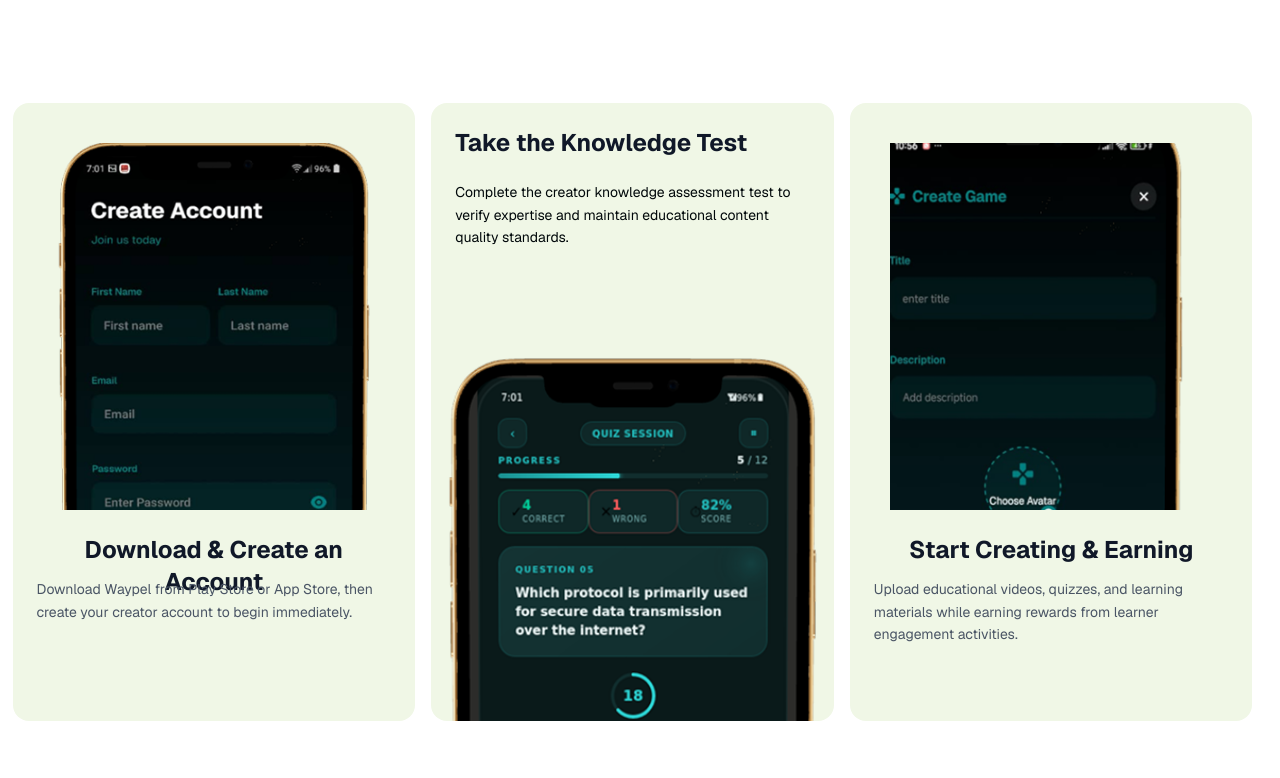
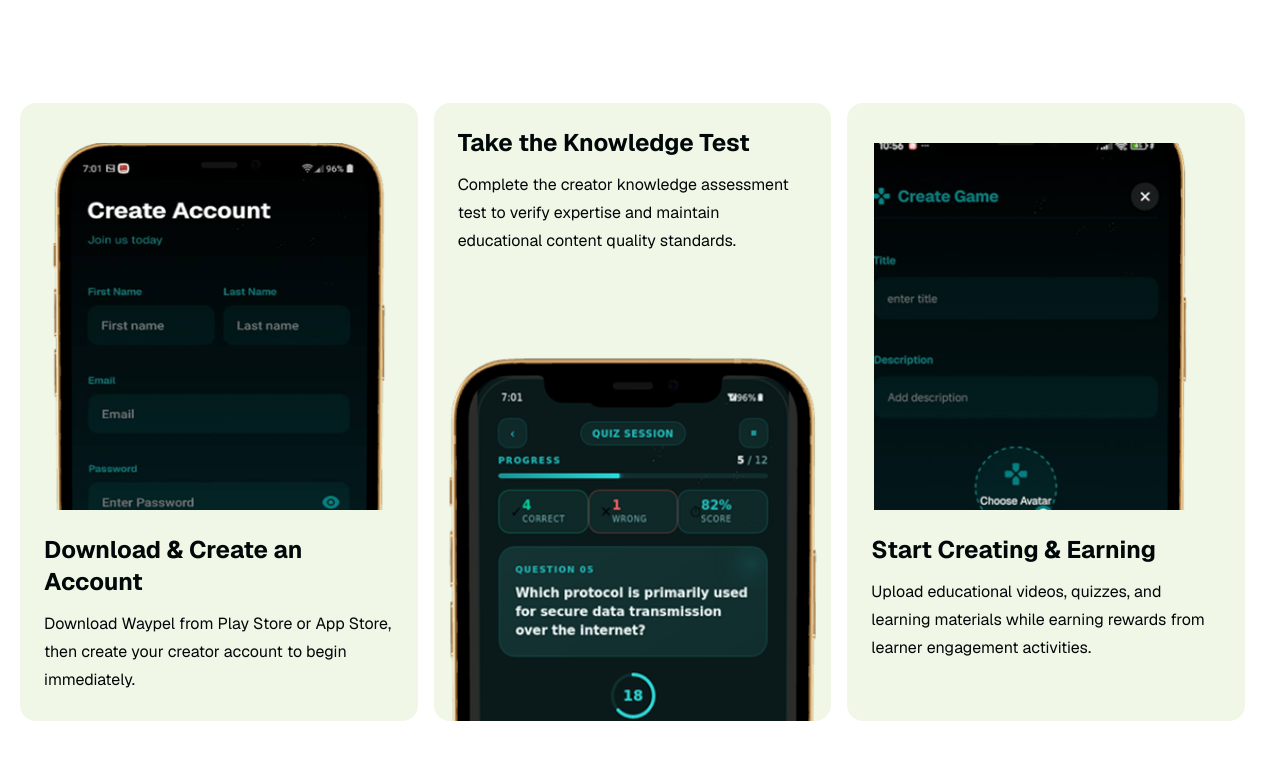
Before and after one commit to waypel/waypel-website, a Next.js app: page / in a window 1280 px wide. Shown: the part 1522-2300 px from the top of the page. Built offline with nearby package versions, Linux system fonts and the light colour scheme.

Commit message:
Initial commit

```diff
--- a/components/ContactSection.tsx
+++ b/components/ContactSection.tsx
@@ -6,20 +6,9 @@ export default function ContactSection() {
   return (
     <section
       id="contact"
-      className="bg-white py-24 px-6 md:px-10 lg:px-20 min-h-screen"
+      className="bg-white py-24 px-6 md:px-10 lg:px-20 min-h-screen relative"
     >
-      <div
-        className="relative"
-        style={{
-          width: '420px',
-          height: '855px',
-          position: 'absolute',
-          top: '140px',
-          left: '498px',
-          paddingBottom: '65rem',
-          opacity: 1
-        }}
-      >
+      <div className="mx-auto w-full max-w-3xl lg:w-[420px] lg:h-[855px] lg:absolute lg:top-[140px] lg:left-[498px] lg:mx-0">
         {/* Heading */}
         <div className="text-center mb-8">
           <h2 className="text-5xl md:text-5xl font-bold text-black mb-6">
--- a/components/Footer.tsx
+++ b/components/Footer.tsx
@@ -1,3 +1,5 @@
+"use client";
+
 const footerLinks = [
   { label: "About us", href: "#about" },
   { label: "Features", href: "#features" },
@@ -6,6 +8,8 @@ const footerLinks = [
 ];
 
 import Image from "next/image";
+import { usePathname, useRouter } from "next/navigation";
+import Link from "next/link";
 
 const legalLinks = [
   { label: "Privacy Policy", href: "#" },
@@ -13,6 +17,25 @@ const legalLinks = [
 ];
 
 export default function Footer() {
+  const pathname = usePathname();
+  const router = useRouter();
+
+  function handleContactClick(e) {
+    e.preventDefault();
+    if (pathname === "/") {
+      const el = document.getElementById("contact");
+      if (el) {
+        el.scrollIntoView({ behavior: "smooth", block: "start" });
+        return;
+      }
+    }
+    if (typeof window !== "undefined") {
+      window.location.href = "/#contact";
+    } else {
+      router.push("/#contact");
+    }
+  }
+
   return (
     <footer className="bg-white border-t border-gray-100 overflow-hidden">
       <div className="max-w-6xl mx-auto px-4 sm:px-6 py-10">
@@ -28,9 +51,15 @@ export default function Footer() {
             <ul className="flex flex-wrap gap-8 text-sm text-black-">
               {footerLinks.map((link) => (
                 <li key={link.label}>
-                  <a href={link.href} className="hover:text-[#8BC34A] transition-colors">
-                    {link.label}
-                  </a>
+                  {link.label === "Contact us" ? (
+                    <a href="/#contact us" onClick={handleContactClick} className="hover:text-[#8BC34A] transition-colors">
+                      {link.label}
+                    </a>
+                  ) : (
+                    <a href={link.href} className="hover:text-[#8BC34A] transition-colors">
+                      {link.label}
+                    </a>
+                  )}
                 </li>
               ))}
             </ul>
--- a/components/HowItWorks.tsx
+++ b/components/HowItWorks.tsx
@@ -48,13 +48,24 @@ const learnersSteps = [
   },
 ];
 
-function CreatorCard({ image, title, description, overlay = false }: { image: string; title: string; description: string; overlay?: boolean }) {
+function CreatorCard({ image, title, description, overlay = false, isFirst = false }: { image: string; title: string; description: string; overlay?: boolean; isFirst?: boolean }) {
+  const titleStyle = {
+    width: "100%",
+    maxWidth: "354.67px",
+    fontSize: "24px",
+    fontWeight: 700,
+    font: "Oxygen",
+    lineHeight: "32px",
+    letterSpacing: "0%",
+    opacity: 1,
+  } as const;
+
   if (overlay) {
     return (
       <article className="flex flex-col justify-between rounded-2xl h-full overflow-hidden" style={{ backgroundColor: "#f0f7e6" }}>
-        <div className="p-6 flex flex-col gap-3 text-center">
-          <h3 className="text-gray-900 text-left" style={{ width: "354.67px", height: "42px", fontSize: "24px", fontWeight: 700,  font: "Oxygen", lineHeight: "32px", letterSpacing: "0%", opacity: 1 }}>{title}</h3>
-          <p className="text-left text-sm text-[#00080A] leading-relaxed">{description}</p>
+        <div className="p-6 flex flex-col gap-3 text-center items-center">
+          <h3 className="text-[#00080A] text-left" style={titleStyle}>{title}</h3>
+          <p className="text-left text-base text-[#00080A] leading-7">{description}</p>
         </div>
         <div className="w-full h-91.75 relative">
           <Image src={image} alt={title} fill sizes="(max-width: 200px) 100vw, 33vw" className="object-contain" />
@@ -65,27 +76,38 @@ function CreatorCard({ image, title, description, overlay = false }: { image: st
 
   return (
     <article className="flex flex-col rounded-2xl overflow-hidden" style={{ backgroundColor: "#f0f7e6" }}>
-      <div className="w-4/5 h-91.75 relative mt-10 overflow-hidden mx-auto">
+      <div className="w-86 h-91.75 relative mt-10 overflow-hidden mx-auto">
         <Image src={image} alt={title} fill sizes="(max-width: 200px) 100vw, 33vw"  />
       </div>
       <div className="p-6 flex flex-col gap-3 text-center">
-        <h3 className="text-gray-900" style={{ width: "354.67px", height: "32px", fontSize: "24px", fontWeight: 700, font: "Oxygen", lineHeight: "32px", letterSpacing: "0%", opacity: 1 }}>{title}</h3>
-        <p className="text-left text-sm text-gray-600 leading-relaxed">{description}</p>
+        <h3 className="text-[#00080A] text-left" style={titleStyle}>{title}</h3>
+        <p className="text-left text-base text-[#00080A] leading-7">{description}</p>
       </div>
     </article>
   );
 }
 
-function LearnerCard({ image, title, description, overlay = false }: { image: string; title: string; description: string; overlay?: boolean }) {
+function LearnerCard({ image, title, description, overlay = false, isFirst = false }: { image: string; title: string; description: string; overlay?: boolean; isFirst?: boolean }) {
+  const titleStyle = {
+    width: "100%",
+    maxWidth: "354.67px",
+    fontSize: "24px",
+    fontWeight: 700,
+    font: "Oxygen",
+    lineHeight: "32px",
+    letterSpacing: "0%",
+    opacity: 1,
+  } as const;
+
   if (overlay) {
     return (
-      <article className="flex flex-col justify-between rounded-2xl h-full" style={{ backgroundColor: "#f0f7e6" }}>
-        <div className="p-6 flex flex-col gap-3 text-center">
-          <h3 className="text-gray-900" style={{ width: "354.67px", height: "32px", fontSize: "24px", fontWeight: 700, fontFamily: "Oxygen", lineHeight: "32px", letterSpacing: "0%", opacity: 1 }}>{title}</h3>
-        <p className="text-left text-sm text-gray-600 leading-relaxed">{description}</p>
+      <article className="flex flex-col justify-between rounded-2xl h-full overflow-hidden" style={{ backgroundColor: "#f0f7e6" }}>
+        <div className="p-6 flex flex-col gap-3 text-center items-center">
+          <h3 className="text-[#00080A] text-left" style={titleStyle}>{title}</h3>
+          <p className="text-left text-base text-[#00080A] leading-7">{description}</p>
         </div>
-        <div className="w-4/5 h-91.75 relative mx-auto">
-          <Image src={image} alt={title} fill sizes="(max-width: 768px) 100vw, 33vw" className="object-contain object-top" />
+        <div className="w-full h-91.75 relative">
+          <Image src={image} alt={title} fill sizes="(max-width: 200px) 100vw, 33vw" className="object-contain" />
         </div>
       </article>
     );
@@ -93,12 +115,14 @@ function LearnerCard({ image, title, description, overlay = false }: { image: st
 
   return (
     <article className="flex flex-col rounded-2xl overflow-hidden" style={{ backgroundColor: "#f0f7e6" }}>
-      <div className="w-4/5 h-91.75 mt-10 relative overflow-hidden mx-auto">
+      <div className="w-86 h-91.75 mt-10 relative overflow-hidden mx-auto">
         <Image src={image} alt={title} fill sizes="(max-width: 768px) 100vw, 33vw" className="object-cover object-top" />
       </div>
       <div className="p-6 flex flex-col gap-3 text-center">
-        <h3 className="text-gray-900" style={{ width: "354.67px", height: "32px", fontSize: "24px", fontWeight: 700, fontFamily: "Oxygen", lineHeight: "32px", letterSpacing: "0%", opacity: 1 }}>{title}</h3>
-        <p className="text-left text-sm text-gray-600 leading-relaxed">{description}</p>
+        <h3 className="text-[#00080A] text-left" style={titleStyle}>{title}</h3>
+        <p className="text-left text-base text-[#00080A] leading-7" >
+          {description}
+        </p>
       </div>
     </article>
   );
@@ -111,14 +135,14 @@ export default function HowItWorks() {
     <section
       id="how-it-works"
       className="bg-white w-full"
-      style={{ maxWidth: "1455px", margin: "0 auto", minHeight: "600px", padding: "100px" }}
+      style={{ width: "100%", maxWidth: "1455px", margin: "0 auto", minHeight: "600px", padding: "100px 20px" }}
     >
       <div className="flex flex-col items-center" style={{ gap: "90px" }}>
 
         {/* Heading + Toggle: 566x167, 48px gap */}
         <div
           className="flex flex-col items-center mt--100"
-          style={{ width: "566px", minHeight: "167px", gap: "48px" }}
+          style={{ width: "100%", maxWidth: "566px", minHeight: "167px", gap: "48px" }}
         >
           <h2 className=" ['Oxygen'] text-3xl sm:text-6xl font-bold text-center text-black m-0">
             How Waypel works
@@ -145,15 +169,15 @@ export default function HowItWorks() {
 
         {/* Steps Grid */}
         <div
-          className="grid grid-cols-1 md:grid-cols-3"
-          style={{ width: "1240px", minHeight: "618px", gap: "16px" }}
+          className="grid grid-cols-1 md:grid-cols-3 mx-auto"
+          style={{ width: "100%", maxWidth: "1240px", minHeight: "618px", gap: "16px" }}
         >
           {tab === "creators"
             ? creatorsSteps.map((step, i) => (
-                <CreatorCard key={i} image={step.image} title={step.title} description={step.description} overlay={i === 1} />
+                <CreatorCard key={i} image={step.image} title={step.title} description={step.description} overlay={i === 1} isFirst={i === 0} />
               ))
             : learnersSteps.map((step, i) => (
-                <LearnerCard key={i} image={step.image} title={step.title} description={step.description} overlay={i === 1} />
+                <LearnerCard key={i} image={step.image} title={step.title} description={step.description} overlay={i === 1} isFirst={i === 0} />
               ))}
         </div>
 
```
Also changed, not shown: components/Navbar.tsx (+26 -13 lines).
